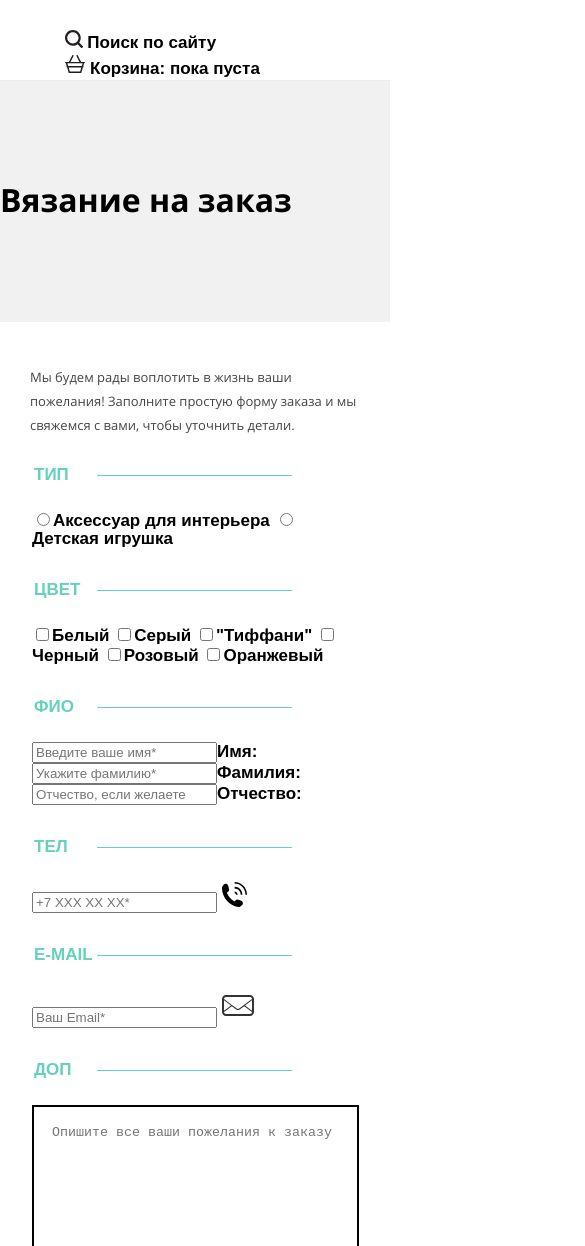
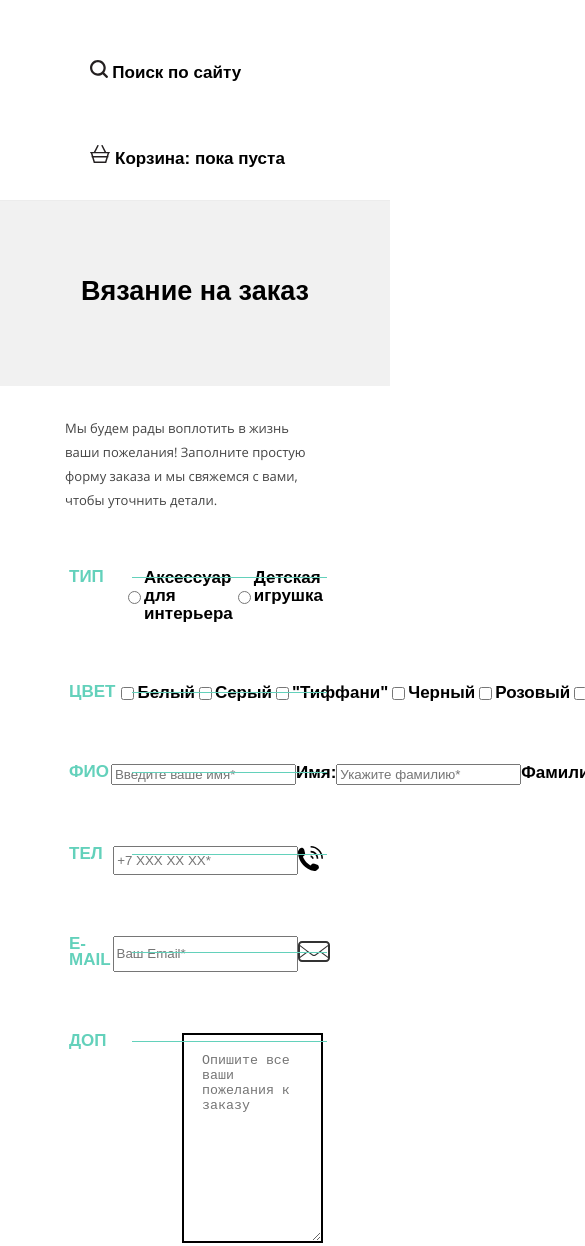
Before and after one commit to NastassiaD/627365-mishka, a website: page source/form.html in a window 390 px wide. Shown: the part 408-1654 px from the top of the page, 585 px wide, since content can reach past the window. Drawn offline with nearby package versions, Linux system fonts and the light colour scheme; files that its build step writes are made by us from their sources; files whose address does not match are found by name.

Commit message:
Начата верстка адаптивной сетки страницы form.html

```diff
--- a/source/form.html
+++ b/source/form.html
@@ -4,38 +4,39 @@
     <meta charset="utf-8">
     <title>HTML Academy: Мишка</title>
     <link rel="stylesheet" type="text/css" href="css/style.css">
+    <meta name="viewport" content="width=device-width, initial-scale=1, maximum-scale=1, user-scalable=0"/>
   </head>
   <body>
 
     <header class="header header--index">
       <nav class="header-nav">
-        <button class="header-nav__toggle" type="button"><img src="img/icon-menu-open.svg" alt="Открыть меню"></button>
         <div class="header-nav__wrapper">
           <div class="header-nav__logo header-nav__logo--main-page">
             <picture>
               <img src="img/logo-mobile.svg" alt="Логотип Мишка">
             </picture>
           </div>
-          <ul class="header-nav__list">
+          <button class="header-nav__toggle" type="button"><img src="img/icon-menu-open.svg" alt="Открыть меню"></button>
+          <ul class="header-nav__list header-nav__list--collapsed">
             <li class="header-nav__item header-nav__item--catalog">
               <a href="catalog.html">Каталог товаров</a>
             </li>
-            <li class="header-nav__item header-nav__knitting">
+            <li class="header-nav__item header-nav__item--knitting">
               <a href="#">Вязание на заказ</a>
             </li>
-            <li class="header-nav__item header-nav__new header-nav__item--hidden">
+            <li class="header-nav__item header-nav__item--new">
               <a href="catalog.html">Новые поступления</a>
             </li>
-            <li class="header-nav__item header-nav__sale header-nav__item--hidden">
+            <li class="header-nav__item header-nav__item--sale">
               <a href="catalog.html">Распродажа</a>
             </li>
           </ul>
-          <div class="header-nav__user-menu">
-            <div class="header-nav__search">
+          <div class="header-nav__user-menu header-nav__user-menu--collapsed">
+            <div class="header-nav__item header-nav__search">
               <img class="header-nav__search-icon" src="img/icon-search.svg" alt="Поиск">
               <a href="#"><span class="header-nav__search-text">Поиск по сайту</span></a>
             </div>
-            <div class="header-nav__basket">
+            <div class="header-nav__item header-nav__basket">
               <img class="header-nav__basket-icon" src="img/icon-cart.svg" alt="Ваша корзина">
               <a class="header-nav__basket-text" href="#">Корзина: пока пуста</a>
             </div>
@@ -45,19 +46,23 @@
           </div>
         </div>
       </nav>
-      <div class="header__tagline header__tagline--knitting"><h1>Вязание на заказ</h1></div>
+      <div class="header__tagline header__tagline--form"><h1 class="header__tagline-text header__tagline-text--form">Вязание на заказ</h1></div>
     </header>
 
-    <main class="page-form">
+    <main class="page-main__form">
       <form action="https://echo.htmlacademy.ru" method="post" class="form-order">
         <p class="form-order__description form-order__description--top">Мы будем рады воплотить в жизнь ваши пожелания! Заполните простую форму заказа и мы свяжемся с вами, чтобы уточнить детали.</p>
         <fieldset class="form-order__section form-order__section--type">
-          <legend class="form-order__section-header">Тип</legend>
+          <div class="form-order__section-header">
+            <legend class="form-order__section-text">Тип</legend>
+          </div>
           <label class="form-order__label"><input type="radio" name="product" value="accessory">Аксессуар для интерьера</label>
           <label class="form-order__label"><input type="radio" name="product" value="toy">Детская игрушка</label>
         </fieldset>
         <fieldset class="form-order__section form-order__section--color">
-          <legend class="form-order__section-header">Цвет</legend>
+          <div class="form-order__section-header">
+            <legend class="form-order__section-text">Цвет</legend>
+          </div>
           <label class="form-order__label"><input type="checkbox" name="color-white">Белый</label>
           <label class="form-order__label"><input type="checkbox" name="color-grey">Серый</label>
           <label class="form-order__label"><input type="checkbox" name="color-tiffany">"Тиффани"</label>
@@ -66,39 +71,50 @@
           <label class="form-order__label"><input type="checkbox" name="color-orange">Оранжевый</label>
         </fieldset>
         <fieldset class="form-order__section form-order__section--personal-data">
-          <legend class="form-order__section-header">ФИО</legend>
+          <div class="form-order__section-header">
+            <legend class="form-order__section-text">ФИО</legend>
+          </div>
           <label class="form-order__label label-personal-data"><input type="text" name="name" placeholder="Введите ваше имя*" required>Имя:</label>
           <label class="form-order__label label-personal-data"><input type="text" name="surname" placeholder="Укажите фамилию*" required>Фамилия:</label>
           <label class="form-order__label label-personal-data"><input type="text" name="patronymic" placeholder="Отчество, если желаете">Отчество:</label>
         </fieldset>
         <fieldset class="form-order__section form-order__section--phone">
-          <legend class="form-order__section-header">Тел</legend>
+          <div class="form-order__section-header">
+            <legend class="form-order__section-text">Тел</legend>
+          </div>
           <input type="tel" name="phone" placeholder="+7 XXX XX XX*" required>
           <span class="form-order__icon form-order__icon--phone"><img src="img/icon-phone.svg" alt="Иконка"></span>
         </fieldset>
         <fieldset class="form-order__section form-order__section--mail">
-          <legend class="form-order__section-header">E-mail</legend>
+          <div class="form-order__section-header">
+            <legend class="form-order__section-text">E-mail</legend>
+          </div>
           <input type="email" name="email" placeholder="Ваш Email*" required>
           <span class="form-order__icon form-order__mail"><img src="img/icon-mail.svg" alt="Иконка"></span>
         </fieldset>
         <fieldset class="form-order__section form-order__section--comment">
-          <legend class="form-order__section-header">Доп</legend>
+          <div class="form-order__section-header">
+            <legend class="form-order__section-text">Доп</legend>
+          </div>
           <textarea name="comment" rows="10" placeholder="Опишите все ваши пожелания к заказу"></textarea>
         </fieldset>
-        <p class="form-order__description form-order__description--bottom">*Поля обязательны для заполнения</p>
-        <button class="main-button button-send-order" type="submit">Отправить заказ</button>
+        <div class="form-order__footer">
+          <p class="form-order__description form-order__description--bottom">*Поля обязательны для заполнения</p>
+          <button class="main-button button-send-order" type="submit">Отправить заказ</button>
+        </div>
       </form>
     </main>
 
     <footer class="footer">
-      <div class="footer__wrapper">
+      <div class="wrapper-main">
+        <a href="#" class="footer__logo"><img src="img/logo-mobile.svg" alt="Логотип"></a>
         <div class="footer__social social">
           <a href="#" class="social__item social__item--insta"><img src="img/icon-insta.svg" alt="Инстаграм"></a>
           <a href="#" class="social__item social__item--fb"><img src="img/icon-fb.svg" alt="Фейсбук"></a>
           <a href="#" class="social__item social__item--tw"><img src="img/icon-twitter.svg" alt="Твиттер"></a>
         </div>
         <div class="footer__copyright copyright">
-          <p class="copyright__text">Разработано</p>
+          <span class="copyright__text">Разработано</span>
           <a href="https://htmlacademy.ru/intensive/adaptive" target="blank" class="copyright__link"><img src="img/htmlacademy.svg" width="27" height="34" alt="Логотип"></a>
         </div>
       </div>
--- a/source/sass/_form-order.scss
+++ b/source/sass/_form-order.scss
@@ -23,9 +23,15 @@
 .form-order__section {
   padding-top: 27px;
   margin-bottom: 34px;
+  display: flex;
+  flex-wrap: nowrap;
 }
 
 .form-order__section-header {
+  width: 100%;
+}
+
+.form-order__section-text {
   position: relative;
   color: $accent;
   text-transform: uppercase;
@@ -41,6 +47,11 @@
   }
 }
 
+.form-order__label {
+  width: 100%;
+  display: flex;
+}
+
 .form-order__section--comment {
   margin-bottom: 18px;
   textarea {
--- a/source/sass/_header.scss
+++ b/source/sass/_header.scss
@@ -23,13 +23,17 @@
   padding-top: 75px;
 }
 
+.header__tagline-text--form {
+  white-space: nowrap;
+}
+
 .header__tagline--catalog {
   background-color: $grey;
   padding-top: 75px;
   padding-bottom: 80px;
 }
 
-.header__tagline--knitting {
+.header__tagline--form {
   background-color: $grey;
   padding-top: 75px;
   padding-bottom: 80px;
--- a/source/sass/_page-form.scss
+++ /dev/null
@@ -1,3 +0,0 @@
-.page-form {
-  padding: 30px 30px 55px 30px;
-}
--- a/source/sass/_page-main.scss
+++ b/source/sass/_page-main.scss
@@ -3,6 +3,11 @@
 }
 
 .page-main__catalog {
+  width: 260px;
+  margin: 30px auto 60px;
+}
+
+.page-main__form {
   width: 260px;
   margin: 30px auto 60px;
 }
--- a/source/sass/style.scss
+++ b/source/sass/style.scss
@@ -14,7 +14,6 @@
 @import "_copyright";
 @import "_catalog";
 @import "_prodaction-process";
-@import "_page-form";
 @import "_form-order";
 @import "_modal";
 @import "_size-buttons";
```
